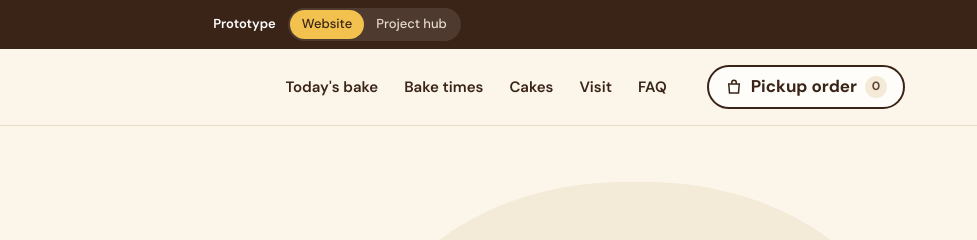
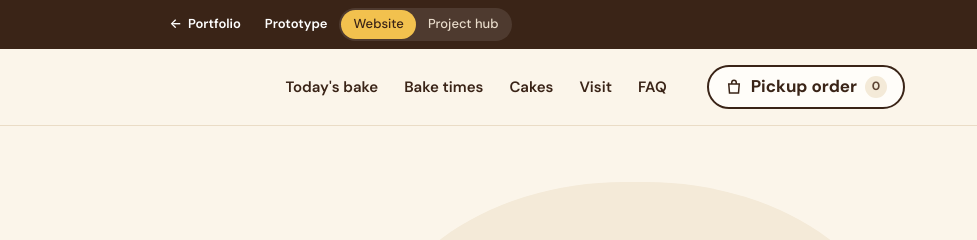
Before and after one commit to kaustubhkajave/oat-and-ember, a plain HTML site: page index.html in a window 1280 px wide. Shown: the top 240 px of the page, 303-1280 px from the left. Drawn offline with Linux system fonts and the light colour scheme.

Commit message:
Add link back to the portfolio
Co-Authored-By: Claude Opus 5.5 <noreply@anthropic.com>

```diff
--- a/index.html
+++ b/index.html
@@ -24,6 +24,7 @@
   </svg>
 
   <div class="mock-bar" role="note">
+    <a class="mock-back" href="/portfolio/"><span aria-hidden="true">←</span> Portfolio</a>
     <strong>Prototype</strong>
     <nav class="mock-tabs" aria-label="Project views">
       <a href="index.html" aria-current="page">Website</a>
--- a/styles.css
+++ b/styles.css
@@ -47,6 +47,8 @@ section { padding: 96px 0; }
 /* top bar */
 .mock-bar { background: var(--crust); color: #e9dccb; font-size: 13px; display: flex; justify-content: center; align-items: center; gap: 12px; flex-wrap: wrap; padding: 8px 16px; }
 .mock-bar strong { color: #fff; font-weight: 600; }
+.mock-back { display: inline-flex; align-items: center; gap: 6px; min-height: 28px; padding: 0 12px 0 8px; border-radius: 999px; color: #fff; font-weight: 600; text-decoration: none; }
+.mock-back:hover { background: rgba(255,255,255,.12); }
 .mock-tabs { display: inline-flex; background: rgba(255,255,255,.1); border-radius: 999px; padding: 2px; }
 .mock-tabs a { color: #e9dccb; text-decoration: none; padding: 4px 12px; border-radius: 999px; font-weight: 500; }
 .mock-tabs a[aria-current="page"] { background: var(--butter); color: var(--crust); }
```
Also changed, not shown: project.html (+1 -0 lines).
